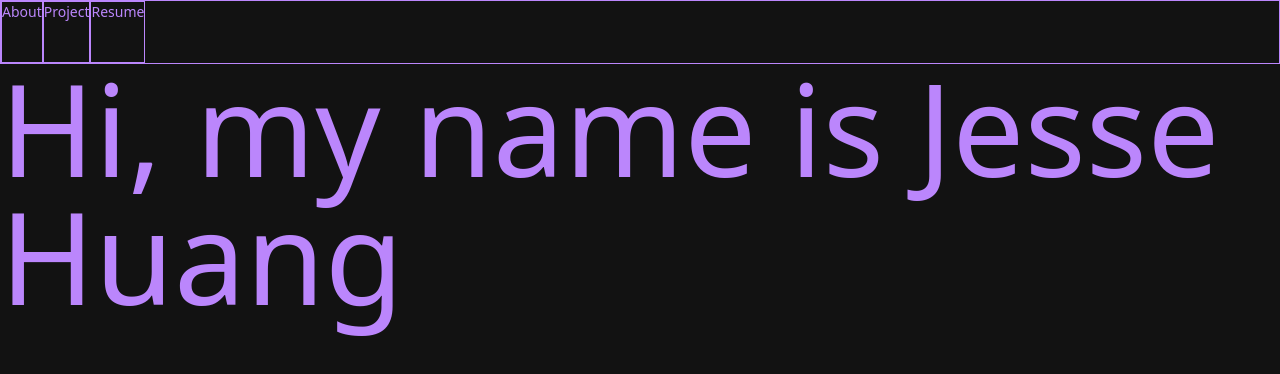
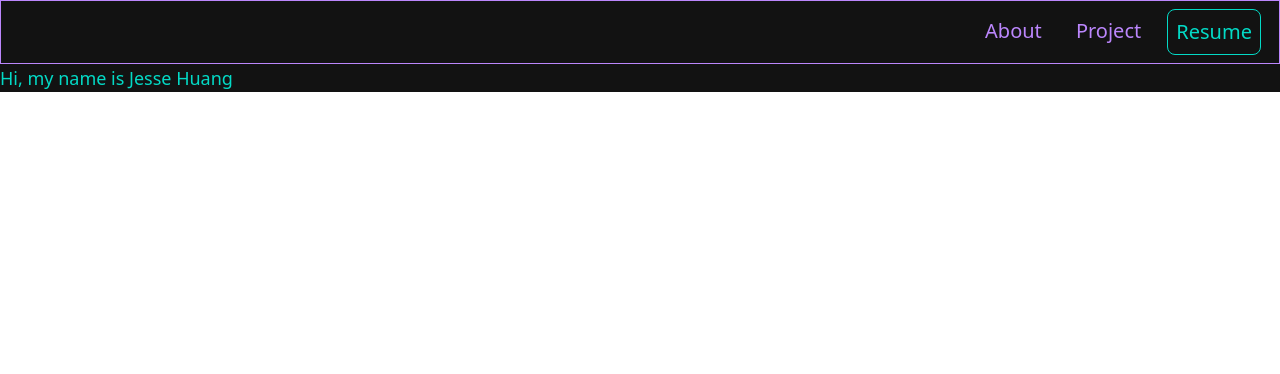
Before and after one commit to jjhuang417/NextPortfolio, a Next.js app: page / in a window 1280 px wide. Shown: the top 374 px of the page. Built offline with nearby package versions, Linux system fonts and the light colour scheme.

Commit message:
Added styling to the Nav Bar

```diff
--- a/components/NavBar.jsx
+++ b/components/NavBar.jsx
@@ -5,18 +5,46 @@ import React from 'react';
 import Tailwind from '../tailwind.config.js';
 
 export default function NavBar() {
+  // Tailwind custom
+  const tailwindColors = Tailwind.theme.colors;
 
   // Styling
+  const navWrappingStyle = `
+    flex
+    flex-row
+    border
+    border-primary
+    w-screen
+    h-12
+    sm:h-16
+    justify-end
+    items-center
+    bg-background
+  `;
+
   const navTextStyle = `
-    text-sm
+    text-lg
+    sm:text-xl
+    text-primary
+    p-2
+  `;
+
+  const resumeButton = `
+    text-secondary
+    text-lg
+    sm:text-xl
     border
+    rounded-lg
+    p-2
   `;
 
   return (
-    <div className="flex flex-row border sm:h-5 md:h-16" name="NavBarWrapping">
-      <div className={navTextStyle}>About</div>
-      <div className={navTextStyle}>Project</div>
-      <div className="text-sm border">Resume</div>
+    <div className={navWrappingStyle} name="NavBarWrapper">
+      <div className="flex flex-row w-80 justify-evenly" name="OtherPageWrapper">
+        <div className={navTextStyle}>About</div>
+        <div className={navTextStyle}>Project</div>
+        <button className={resumeButton}>Resume</button>
+      </div>
     </div>
   );
 }
--- a/pages/index.js
+++ b/pages/index.js
@@ -9,19 +9,19 @@ import NavBar from '../components/NavBar.jsx';
 import Tailwind from '../tailwind.config.js';
 
 export default function Home() {
-  const tailwindColors = Tailwind.theme.colors
+  const tailwindColors = Tailwind.theme.colors;
 
   return (
-    <div className="container">
+    <div className="bg-background">
       <NavBar></NavBar>
-      <span className="text-9xl">Hi, my name is Jesse Huang</span>
-      <style jsx global>{`
+      <span className="text-lg text-secondary">Hi, my name is Jesse Huang</span>
+      {/* <style jsx global>{`
         body {
           background-color: #121212;
           color: ${tailwindColors.primary};
         }
       `}
-      </style>
+      </style> */}
     </div>
   )
 }
--- a/tailwind.config.js
+++ b/tailwind.config.js
@@ -7,7 +7,8 @@ module.exports = {
     colors: {
       'primary': '#BB86FC',
       'variant': '#3700B3',
-      'secondary': '#03DAC6'
+      'secondary': '#03DAC6',
+      'background': '#121212',
     },
     extend: {},
   },
```
